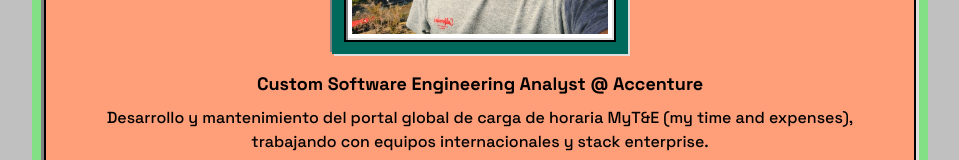
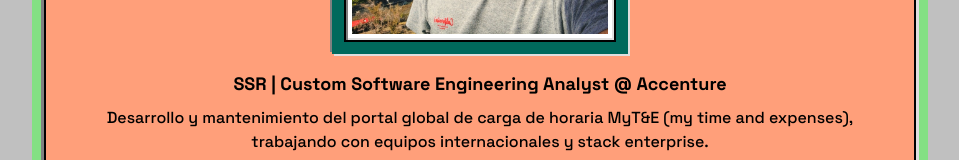
Before and after one commit to sibeeriano/aboutmepage, a Next.js app: page / in a window 1280 px wide. Shown: the part 404-564 px from the top of the page, without its empty margins (160-1119 px from the left). Built offline with nearby package versions, Linux system fonts and the light colour scheme.

Commit message:
update subtittle

```diff
--- a/src/app/page.tsx
+++ b/src/app/page.tsx
@@ -97,7 +97,7 @@ export default function Home() {
                 </div>
               </div>
               <Text className="mb-2 text-base font-bold text-black sm:text-lg">
-                Custom Software Engineering Analyst @ Accenture
+                SSR | Custom Software Engineering Analyst @ Accenture
               </Text>
               <Text className="mb-2 text-sm font-medium text-black sm:text-base">
                 Desarrollo y mantenimiento del portal global de carga de horaria
```
